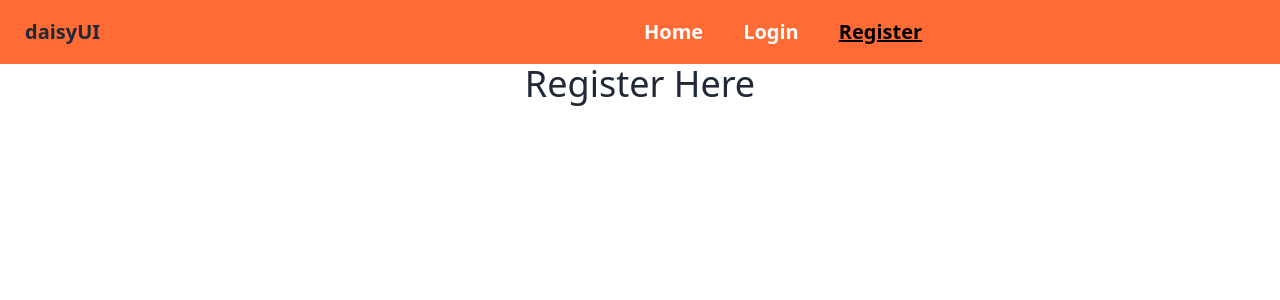
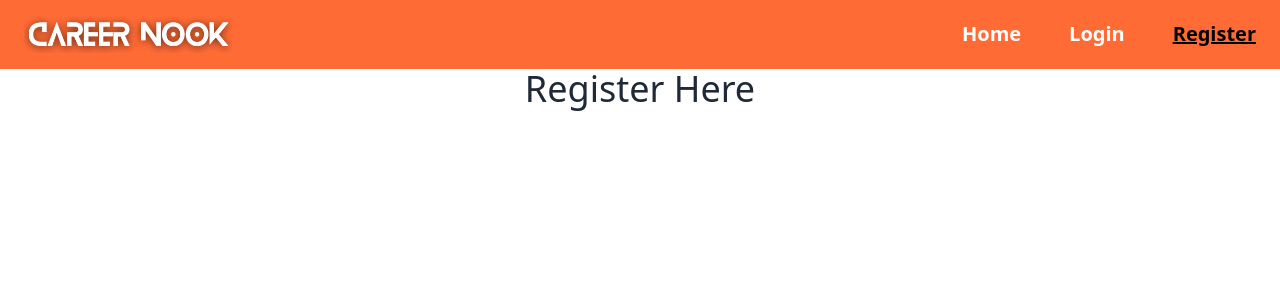
Before and after one commit to mdnoble1/career-nook, a React (Vite) app: page /register in a window 1280 px wide. Shown: the top 300 px of the page. Built offline with nearby package versions, Linux system fonts and the light colour scheme.

Commit message:
updated navbar styles

```diff
--- a/src/pages/shared/Navbar.jsx
+++ b/src/pages/shared/Navbar.jsx
@@ -1,5 +1,6 @@
 import { NavLink } from "react-router-dom";
-import { FaBars } from 'react-icons/fa';
+import { FaBars } from "react-icons/fa";
+import logo from "../../assets/Ca1 (1).png";
 
 const Navbar = () => {
   const navLinks = (
@@ -38,27 +39,29 @@ const Navbar = () => {
   );
 
   return (
-    <div className="navbar bg-[#ff6b35]">
-      <div className="navbar-start">
-        <div className="dropdown">
-          <label tabIndex={0} className="btn btn-ghost lg:hidden text-xl">
+    <nav className="bg-[#ff6b35] py-4">
+      <div className="flex justify-between items-center container mx-auto px-6">
+        <div className="dropdown lg:hidden">
+          <label tabIndex={0} className="text-2xl">
             <FaBars></FaBars>
           </label>
           <ul
             tabIndex={0}
-            className="menu-sm dropdown-content mt-3 z-[1] p-2 shadow bg-gray-200 rounded-box w-52 font-semibold text-lg text-[#ff6b35]"
+            className="dropdown-content mt-3 z-[1] p-4 shadow bg-slate-50 rounded-box w-52 font-semibold text-lg text-[#ff6b35]"
           >
             {navLinks}
           </ul>
         </div>
-        <a className="btn btn-ghost normal-case text-xl">daisyUI</a>
+        <div>
+          <img className="w-40 md:w-44 lg:w-52" src={logo} alt="" />
+        </div>
+        <div className="navbar-center hidden lg:flex">
+          <ul className="flex gap-12 font-semibold text-xl text-white">
+            {navLinks}
+          </ul>
+        </div>
       </div>
-      <div className="navbar-center hidden lg:flex">
-        <ul className="menu-horizontal px-1 font-semibold text-xl text-white gap-10">
-            {navLinks}
-        </ul>
-      </div>
-    </div>
+    </nav>
   );
 };
 
```
Also changed, not shown: src/assets/Ca1 (1).png (added).
